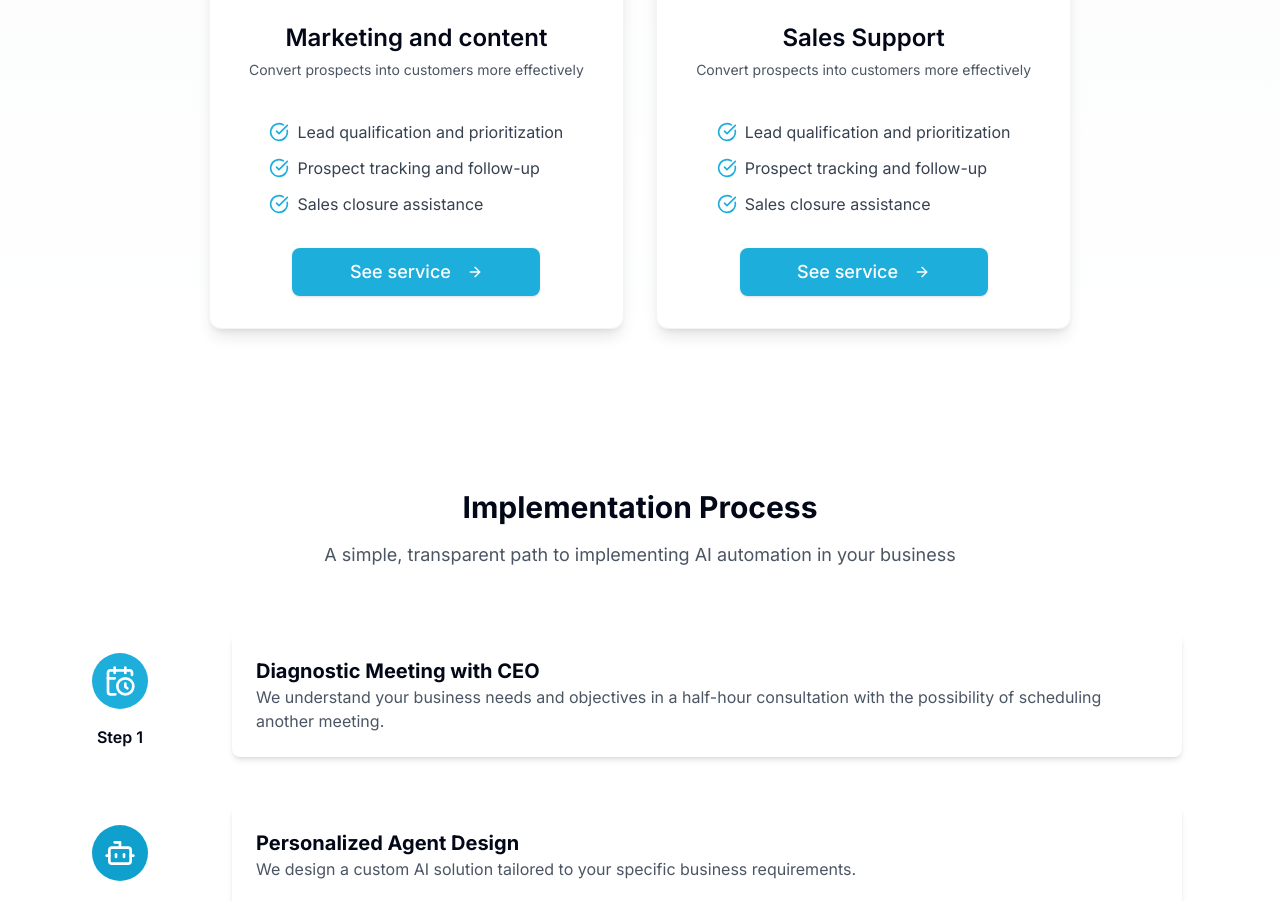
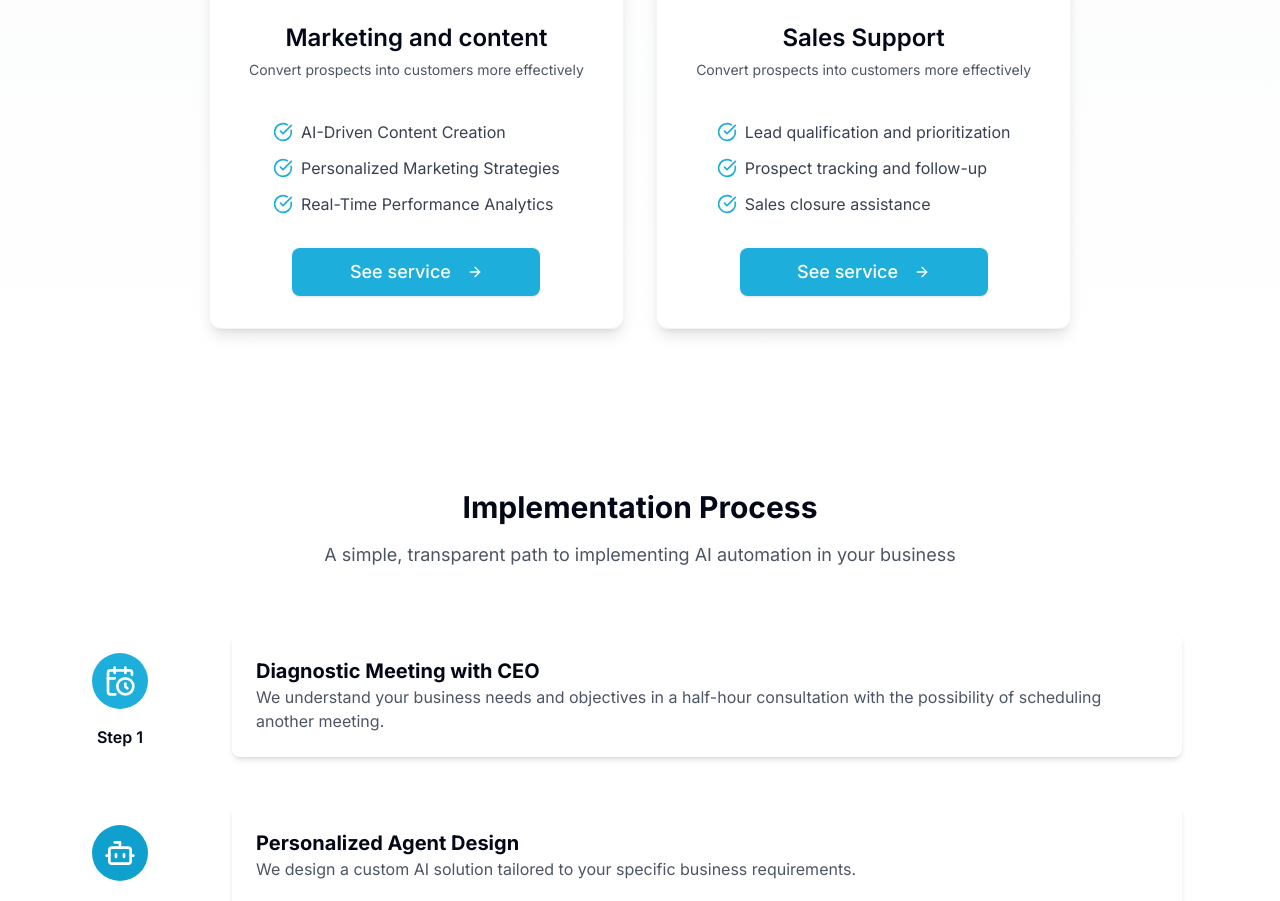
Before and after one commit to DavidRocFeler/lookai, a Next.js app in the folder front/: page /LandingPage in a window 1280 px wide. Shown: the part 2563-3464 px from the top of the page. Built offline with nearby package versions, Linux system fonts and the light colour scheme.

Commit message:
new service

```diff
--- a/front/src/components/ModulesSection.tsx
+++ b/front/src/components/ModulesSection.tsx
@@ -66,9 +66,9 @@ const ModulesSection = () => {
       description: "Convert prospects into customers more effectively",
       icon: <Share2 className="h-12 w-12 text-lokai-blue mb-4" />,
       features: [
-        "Lead qualification and prioritization",
-        "Prospect tracking and follow-up",
-        "Sales closure assistance"
+        "AI-Driven Content Creation",
+        "Personalized Marketing Strategies",
+        "Real-Time Performance Analytics"
       ],
     },
     {
```
